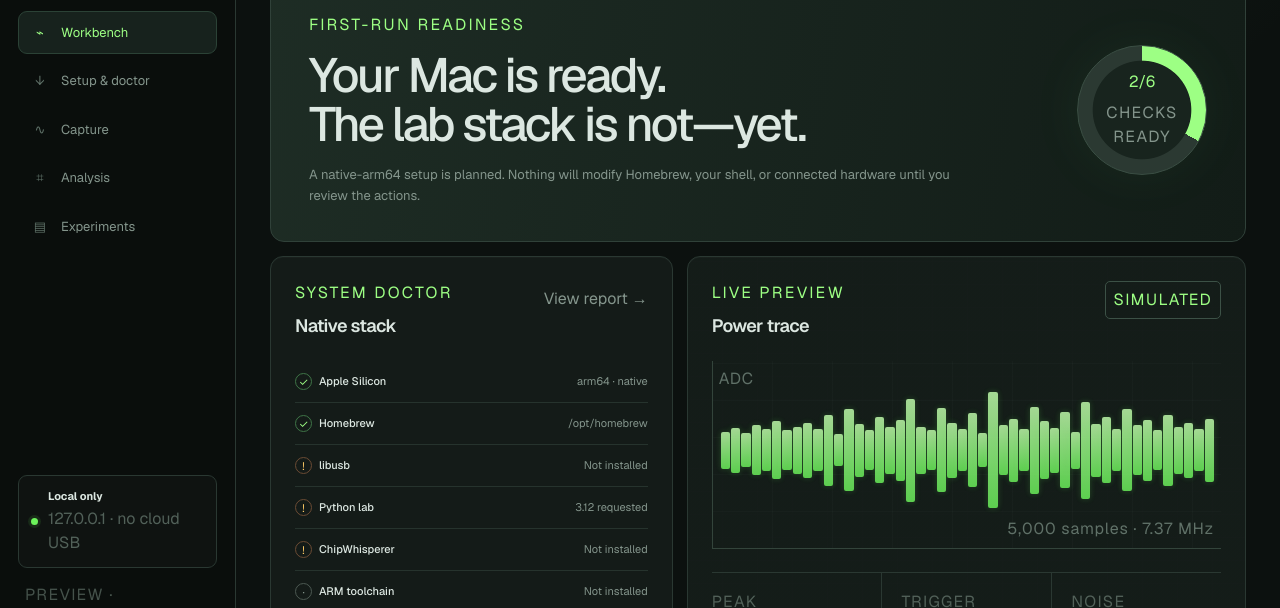
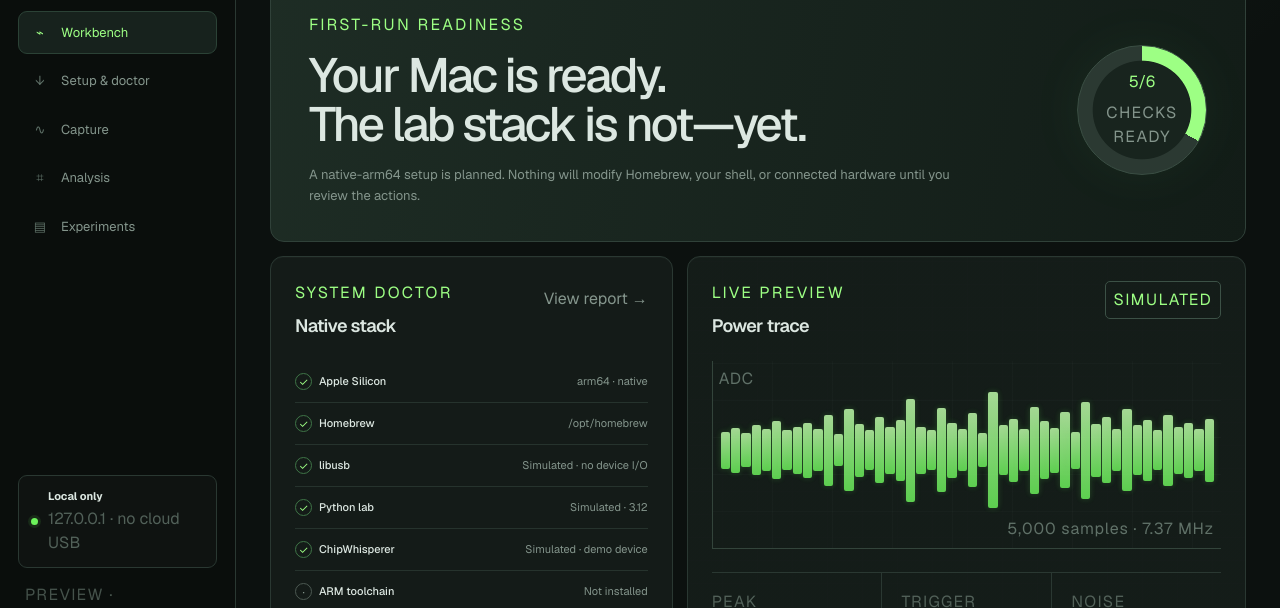
Before and after one commit to cyber-security-dev-dep-mitake-com-tw/chip_whisper_lab, a Next.js app: page / in a window 1280 px wide. Shown: the part 151-759 px from the top of the page. Built offline with nearby package versions, Linux system fonts and the light colour scheme.

Commit message:
Update control-center.tsx

```diff
--- a/app/control-center.tsx
+++ b/app/control-center.tsx
@@ -12,12 +12,21 @@ const navigation: { key: NavKey; label: string; glyph: string }[] = [
   { key: "experiments", label: "Experiments", glyph: "▤" },
 ];
 
-const setupChecks = [
+const hardwareSetupChecks = [
   { label: "Apple Silicon", detail: "arm64 · native", state: "ready" },
   { label: "Homebrew", detail: "/opt/homebrew", state: "ready" },
   { label: "libusb", detail: "Not installed", state: "missing" },
   { label: "Python lab", detail: "3.12 requested", state: "missing" },
   { label: "ChipWhisperer", detail: "Not installed", state: "missing" },
+  { label: "ARM toolchain", detail: "Not installed", state: "optional" },
+];
+
+const simulatedSetupChecks = [
+  { label: "Apple Silicon", detail: "arm64 · native", state: "ready" },
+  { label: "Homebrew", detail: "/opt/homebrew", state: "ready" },
+  { label: "libusb", detail: "Simulated · no device I/O", state: "ready" },
+  { label: "Python lab", detail: "Simulated · 3.12", state: "ready" },
+  { label: "ChipWhisperer", detail: "Simulated · demo device", state: "ready" },
   { label: "ARM toolchain", detail: "Not installed", state: "optional" },
 ];
 
@@ -34,9 +43,11 @@ export function ControlCenter() {
   const [samples, setSamples] = useState(5000);
   const [gain, setGain] = useState(22);
 
+  const setupChecks = simulation ? simulatedSetupChecks : hardwareSetupChecks;
+
   const readiness = useMemo(
     () => setupChecks.filter((item) => item.state === "ready").length,
-    [],
+    [setupChecks],
   );
 
   function startSafeInstall() {
```
